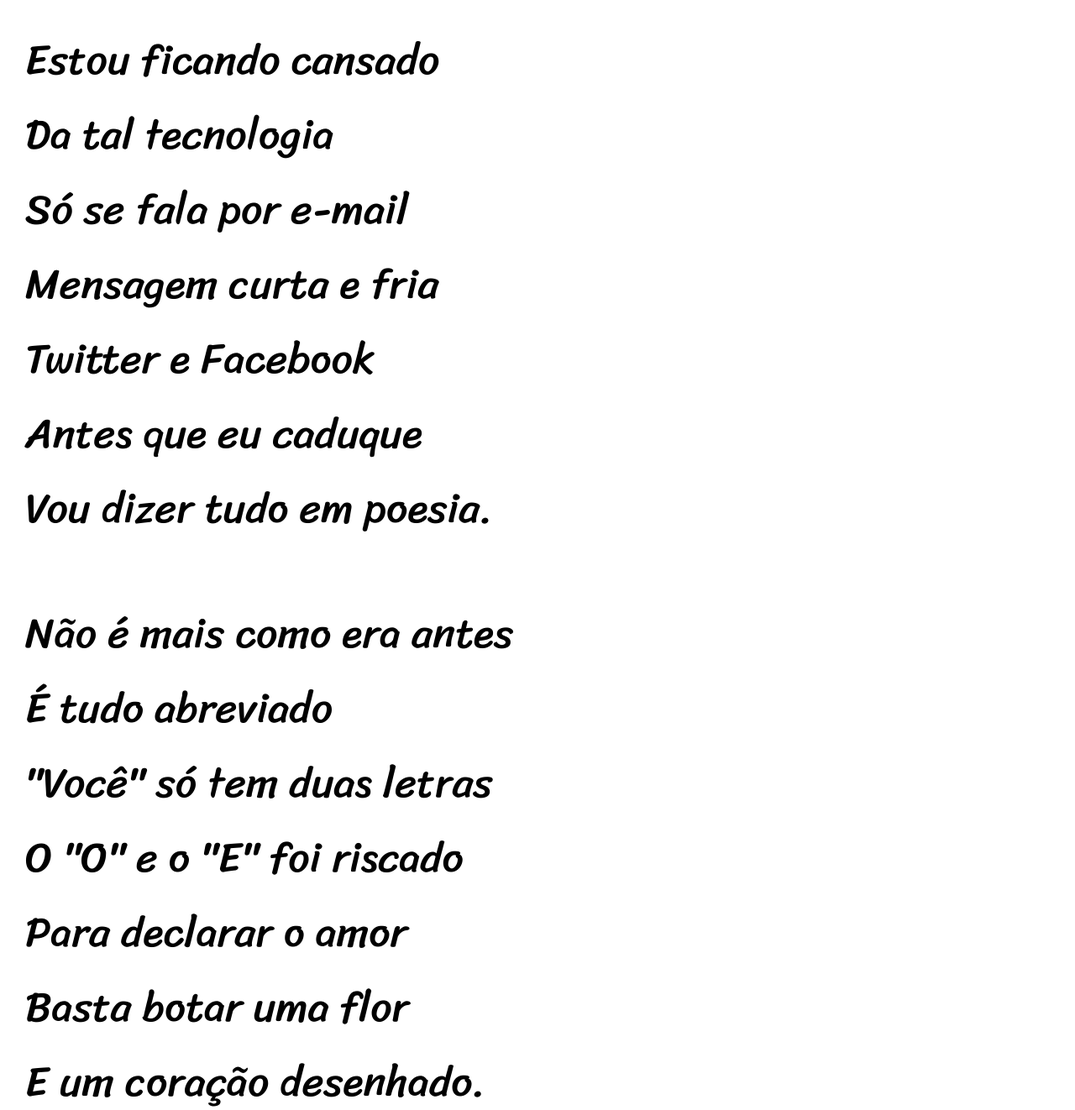
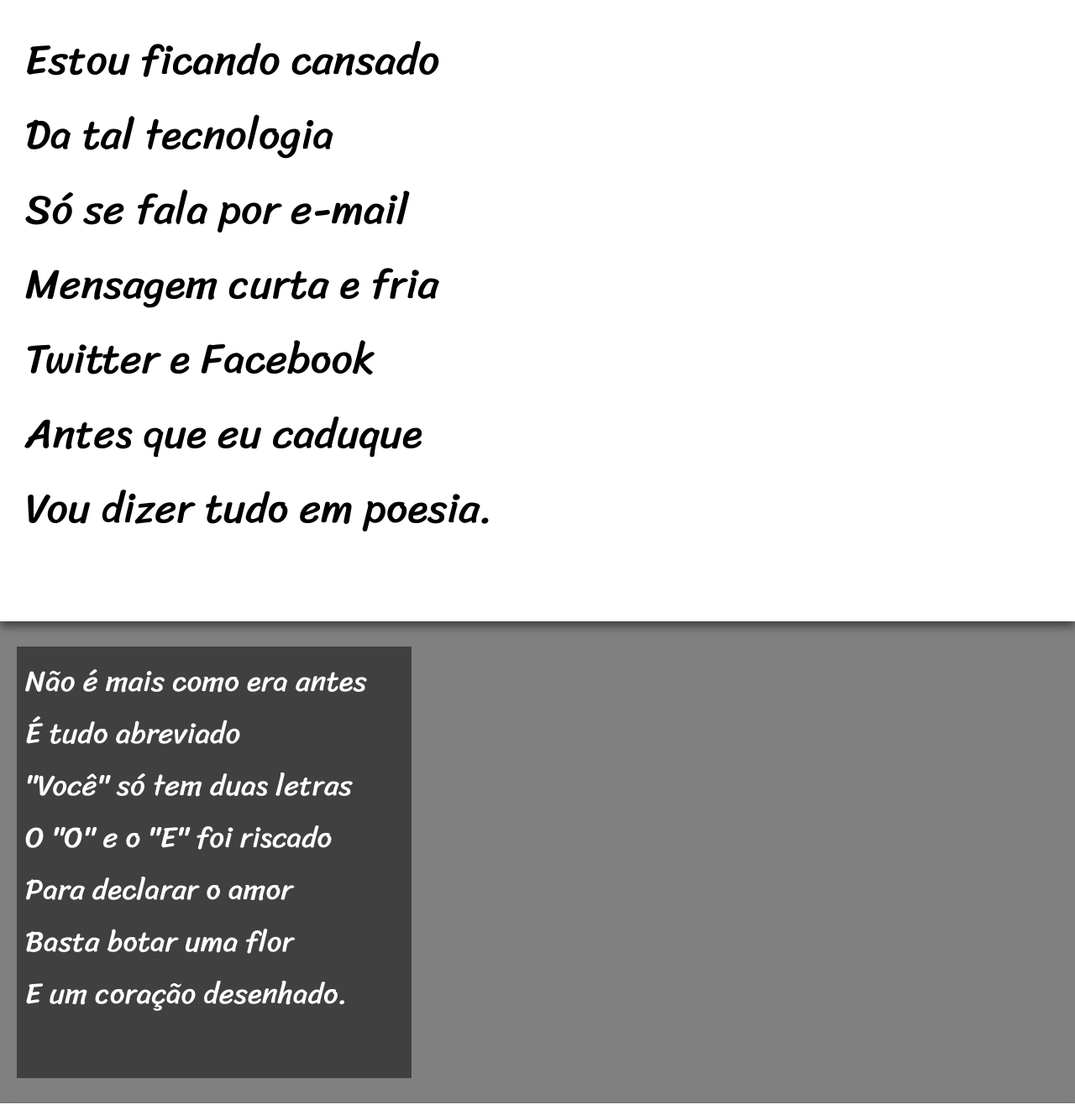
Before and after one commit to yo-Marcos/HTML-CSS, a plain HTML site: page EXERCÍCIOS/DESAFIO 12/minha-tentativa.html in a window 1280 px wide. Shown: the part 278-1600 px from the top of the page at 84% size. Drawn offline with Linux system fonts and the light colour scheme.

Commit message:
minha tentativa desafio12

```diff
--- a/EXERCÍCIOS/DESAFIO 12/m-tentativastyle.css
+++ b/EXERCÍCIOS/DESAFIO 12/m-tentativastyle.css
@@ -12,6 +12,27 @@
 *{
     margin: 0px;
     padding: 0px;
+}
+
+body{
+    background-color: gray;
+}
+
+.sobreposto{
+    background-color: white;
+    margin:0px;
+    padding:30px;
+    box-shadow: 0px 6px 10px rgba(0, 0, 0, 0.5);
+    font-size: 50px;
+}
+.abaixo{
+    background-color: rgba(0, 0, 0, 0.5);
+    color:white;
+    font-size: 35px;
+    margin: 30px 30px 30px 20px;
+    width: 450px;
+    padding-bottom: 0px;
+    padding: 10px;
 }
 
 h1{
@@ -40,16 +61,11 @@ header{
     text-align: center;
 }
 
-article > p {
+div > p {
     font-family:'sriracha';
-    font-size: 50px;
 }
 
-main{
-    padding: 30px;
-}
-
-article>p{
+div>p{
     margin-bottom:60px;
 }
 
--- a/EXERCÍCIOS/DESAFIO 12/minha-tentativa.html
+++ b/EXERCÍCIOS/DESAFIO 12/minha-tentativa.html
@@ -14,6 +14,7 @@
     </header>
     <main>
         <article>
+            <div class="sobreposto">
                 <p>Estou ficando cansado<br>
                     Da tal tecnologia<br>
                     Só se fala por e-mail<br>
@@ -21,6 +22,8 @@
                     Twitter e Facebook<br>
                     Antes que eu caduque<br>
                     Vou dizer tudo em poesia.</p>
+            </div>
+            <div class="abaixo">
                 <p>Não é mais como era antes<br>
                 É tudo abreviado<br>
                 "Você" só tem duas letras<br>
@@ -28,15 +31,16 @@
                 Para declarar o amor<br>
                 Basta botar uma flor<br>
                 E um coração desenhado.</p>
-
+            </div>
+            <div class="sobreposto">
                 <p>Arroba agora não pesa<br>
                 É parte de um endereço<br>
                 Ponto final nem se usa<br>
                 Ou vai até no começo<br>
                 Agora é .com<br>
                 Se o saite é muito bom<br>
-                Ele vale um alto preço.<br>
-                <p></p>
+                Ele vale um alto preço.<br></p>
+
                 <p>Pra piorar a liguagem<br>
                 O emoticom é um risco<br>
                 Tem símbolo para tudo<br>
@@ -44,7 +48,9 @@
                 Um beijo significa<br>
                 Pra entender como fica<br>
                 Decifre esse rabisco.</p>
+            </div>
 
+            <div class="abaixo">
                 <p>Tenho saudade das cartas<br>
                 Escritas com a própria mão<br>
                 Mandava no mês de Junho<br>
@@ -52,7 +58,8 @@
                 Mas matava a saudade<br>
                 Era texto de verdade<br>
                 Nas linhas do coração.</p>
-                <p></p>
+            </div>
+            <div class="sobreposto">
                 <p>Agora, escrevo e envio<br>
                 Chegando na mesma hora<br>
                 Mas quando vou prosear<br>
@@ -68,6 +75,7 @@
                 Dois pontos são dois joelhos<br>
                 Seus lábios são aparelhos<br>
                 Deixe que Deus interprete.</p>
+            </div>
         </article>
     </main>
     <footer>Site criado por <a href="https://github.com/yo-marcos" target="_blank">Marcos</a> para o <a href="https://www.cursoemvideo.com/" target="_blank">CursoemVideo</a></footer>
```
Lines whose indentation alone changed are shown as unchanged.
